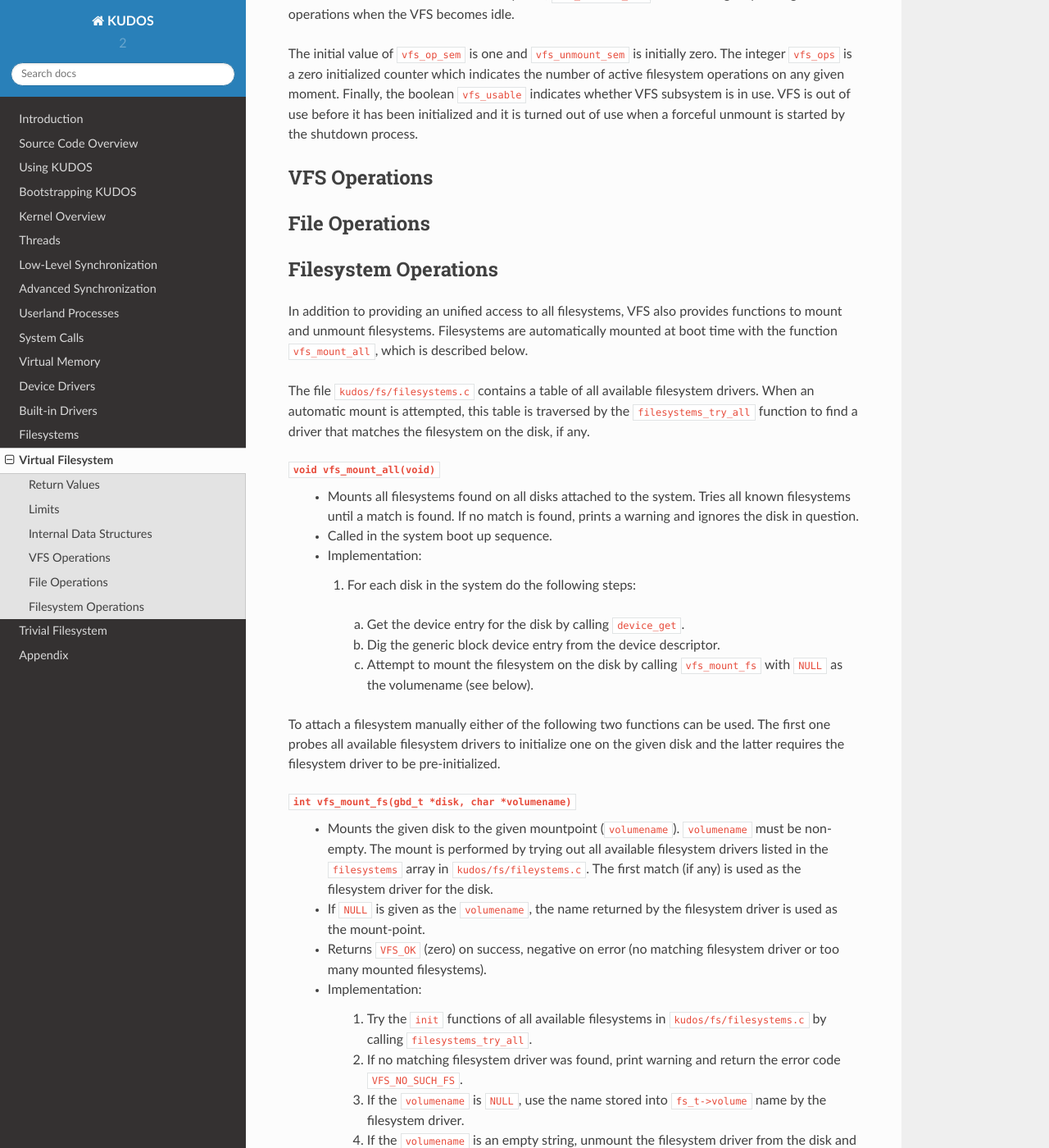
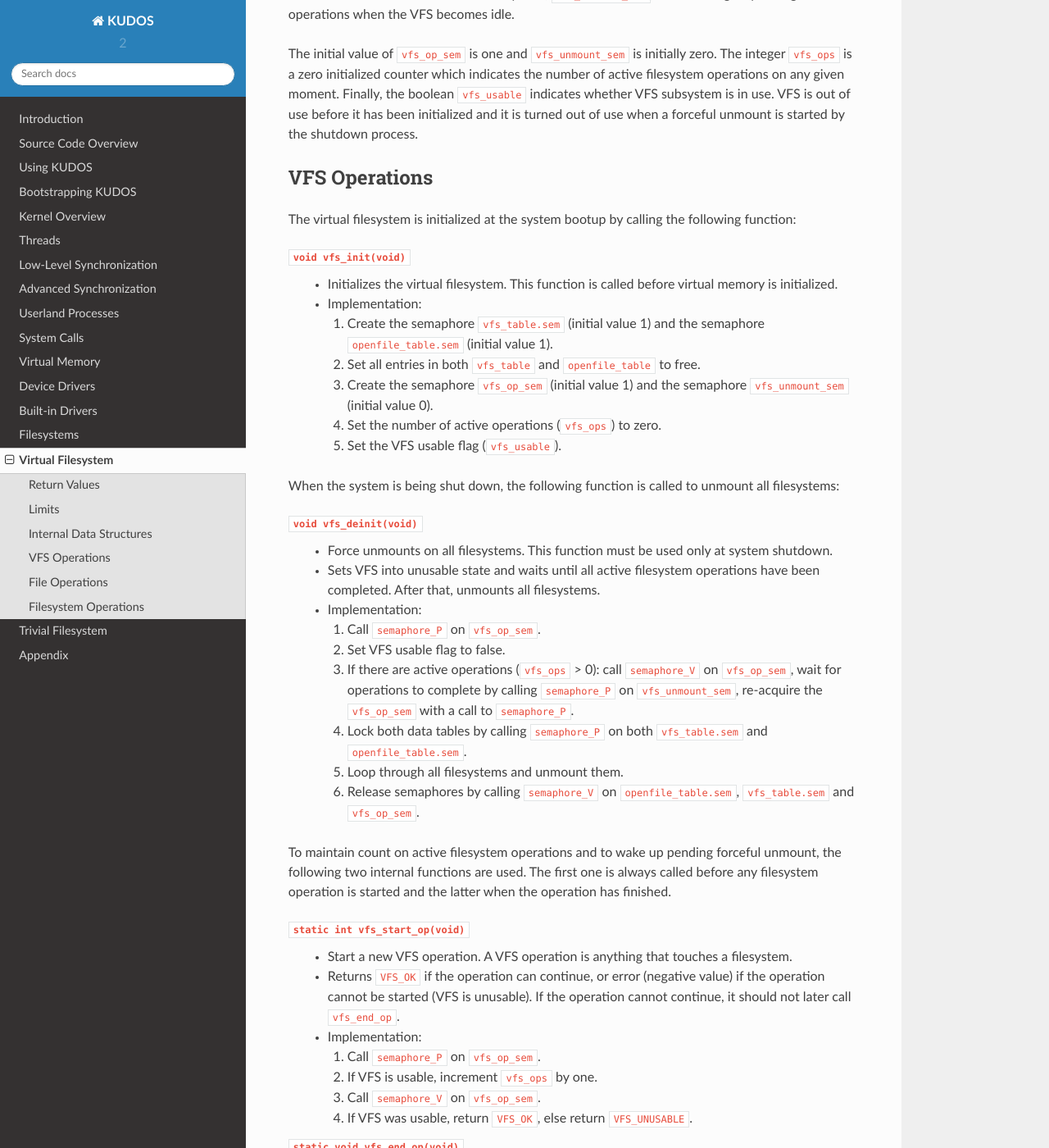
Before and after one commit to DIKU-EDU/kudos, a Sphinx documentation site: the page built from docs/virtual-filesystem.rst, in a window 1280 px wide and 1400 px high, scrolled down 3013 px. Shown: the whole window at 82% size. Built offline with Sphinx 7.4.7 and the Read the Docs theme 2.0.0, drawn with Linux system fonts in a browser that asks for light colours; some of the changed text lies outside the part shown.

Commit message:
VFS operations

```diff
--- a/docs/virtual-filesystem.rst
+++ b/docs/virtual-filesystem.rst
@@ -174,6 +174,73 @@ unmount is started by the shutdown process.
 VFS Operations
 --------------
 
+The virtual filesystem is initialized at the system bootup by calling the
+following function:
+
+``void vfs_init(void)``
+  * Initializes the virtual filesystem. This function is called before virtual
+    memory is initialized.
+  * Implementation:
+
+    1. Create the semaphore ``vfs_table.sem`` (initial value 1) and the semaphore
+       ``openfile_table.sem`` (initial value 1).
+    2. Set all entries in both ``vfs_table`` and ``openfile_table`` to free.
+    3. Create the semaphore ``vfs_op_sem`` (initial value 1) and the semaphore
+       ``vfs_unmount_sem`` (initial value 0).
+    4. Set the number of active operations (``vfs_ops``) to zero.
+    5. Set the VFS usable flag (``vfs_usable``).
+
+When the system is being shut down, the following function is called to unmount
+all filesystems:
+
+``void vfs_deinit(void)``
+  * Force unmounts on all filesystems. This function must be used only at
+    system shutdown.
+  * Sets VFS into unusable state and waits until all active filesystem
+    operations have been completed. After that, unmounts all filesystems.
+  * Implementation:
+
+    1. Call ``semaphore_P`` on ``vfs_op_sem``.
+    2. Set VFS usable flag to false.
+    3. If there are active operations (``vfs_ops`` > 0): call ``semaphore_V``
+       on ``vfs_op_sem``, wait for operations to complete by calling
+       ``semaphore_P`` on ``vfs_unmount_sem``, re-acquire the ``vfs_op_sem``
+       with a call to ``semaphore_P``.
+    4. Lock both data tables by calling ``semaphore_P`` on both
+       ``vfs_table.sem`` and ``openfile_table.sem``.
+    5. Loop through all filesystems and unmount them.
+    6. Release semaphores by calling ``semaphore_V`` on
+       ``openfile_table.sem``, ``vfs_table.sem`` and ``vfs_op_sem``.
+
+To maintain count on active filesystem operations and to wake up pending
+forceful unmount, the following two internal functions are used. The first one
+is always called before any filesystem operation is started and the latter when
+the operation has finished.
+
+``static int vfs_start_op(void)``
+  * Start a new VFS operation. A VFS operation is anything that touches a
+    filesystem.
+  * Returns ``VFS_OK`` if the operation can continue, or error (negative value)
+    if the operation cannot be started (VFS is unusable). If the operation
+    cannot continue, it should not later call ``vfs_end_op``.
+  * Implementation:
+
+    1. Call ``semaphore_P`` on ``vfs_op_sem``.
+    2. If VFS is usable, increment ``vfs_ops`` by one.
+    3. Call ``semaphore_V`` on ``vfs_op_sem``.
+    4. If VFS was usable, return ``VFS_OK``, else return ``VFS_UNUSABLE``.
+
+``static void vfs_end_op(void)``
+  * End a started VFS operation.
+  * Implementation:
+
+    1. Call ``semaphore_P`` on ``vfs_op_sem``.
+    2. Decrement ``vfs_ops`` by one.
+    3. If VFS is not usable and the number of active operations is zero, wake
+       up pending forceful unmount by calling ``semaphore_V`` on
+       ``vfs_unmount sem``.
+    4. Call ``semaphore_V`` on ``vfs_op_sem``.
+
 .. _file_operations:
 
 File Operations
```
